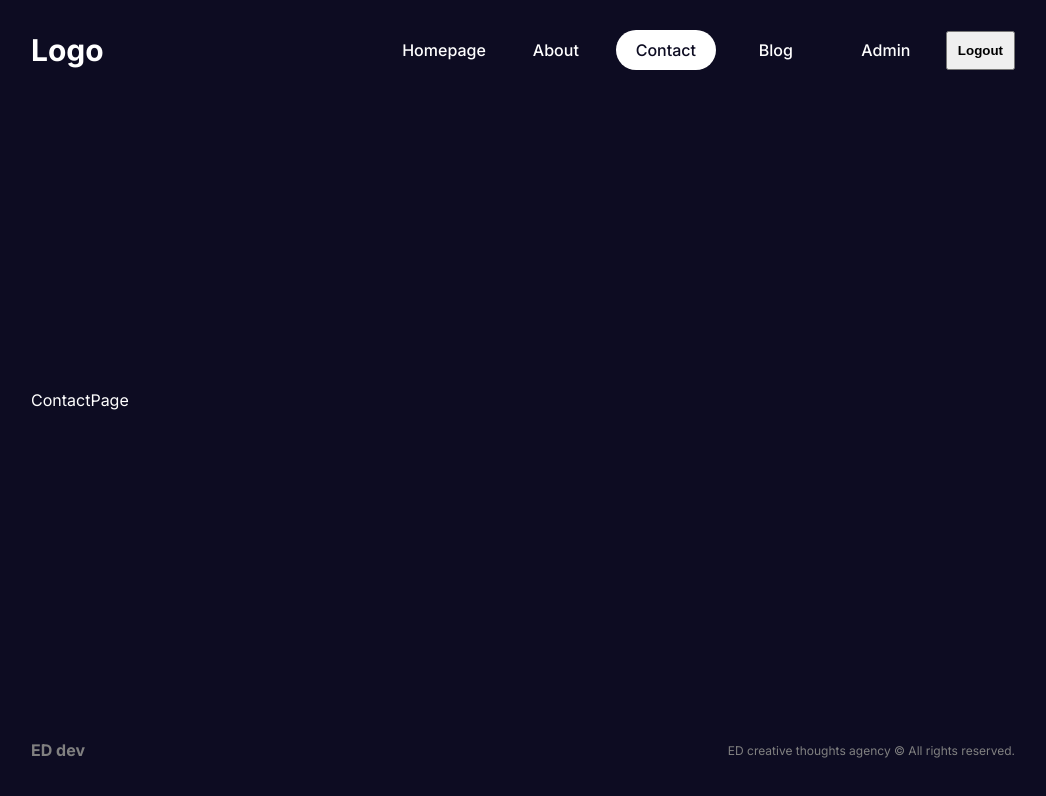
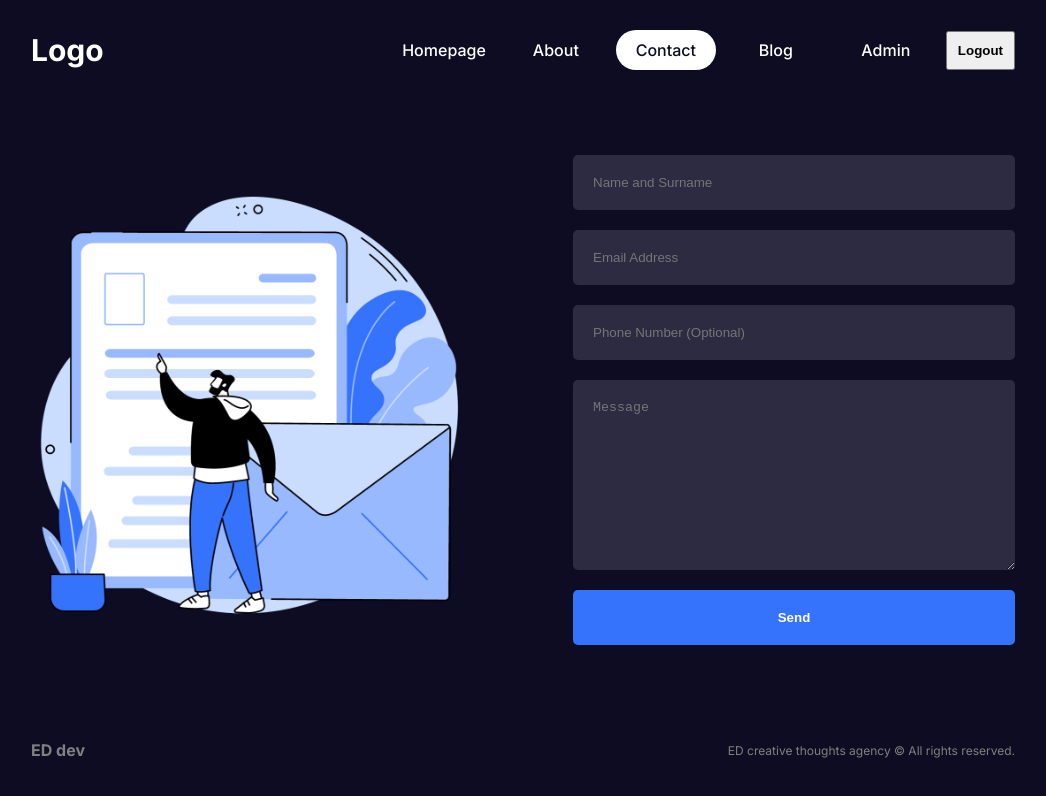
Before and after one commit to emredurgunlu/nextjs-fullstack-blog-app, a Next.js app: page /contact in a window 1280 px wide. Shown: the top 796 px of the page, without its empty margins (117-1163 px from the left). Built offline with nearby package versions, Linux system fonts and the light colour scheme.

Commit message:
styling for contact page

```diff
--- /dev/null
+++ b/src/app/contact/contact.module.css
@@ -0,0 +1,45 @@
+.container {
+  display: flex;
+  align-items: center;
+  gap: 100px;
+}
+
+.imgContainer {
+  flex: 1;
+  height: 500px;
+  position: relative;
+}
+
+.img {
+  object-fit: contain;
+}
+
+.formContainer {
+  flex: 1;
+}
+
+.form {
+  display: flex;
+  flex-direction: column;
+  gap: 20px;
+}
+
+.form input,
+.form textarea {
+  padding: 20px;
+  border-radius: 5px;
+  border: none;
+  outline: none;
+  background-color: var(--bgSoft);
+  color: var(--text);
+}
+
+.form button {
+  padding: 20px;
+  background-color: var(--btn);
+  color: var(--text);
+  font-weight: bold;
+  border: none;
+  border-radius: 5px;
+  cursor: pointer;
+}
--- a/src/app/contact/page.jsx
+++ b/src/app/contact/page.jsx
@@ -1,5 +1,31 @@
+import Image from "next/image";
+import styles from "./contact.module.css";
+
 const ContactPage = () => {
-  return <div>ContactPage</div>;
+  return (
+    <div className={styles.container}>
+      {/* home ve about sayfalarında .imgContainer sınıfıma yükseklik vermedik çünkü yazıların sağında kaldığı için yazıların yüksekliğini aldı faka
+      contact sayfasında yazıların solunda kaldığı için referans alacağı yükseklik olmadığı için yükseklik vermezsek hata verir */}
+      <div className={styles.imgContainer}>
+        <Image src="/contact.png" alt="" fill className={styles.img} />
+      </div>
+      <div className={styles.formContainer}>
+        <form action="" className={styles.form}>
+          <input type="text" placeholder="Name and Surname" />
+          <input type="text" placeholder="Email Address" />
+          <input type="text" placeholder="Phone Number (Optional)" />
+          <textarea
+            name=""
+            id=""
+            cols="30"
+            rows="10"
+            placeholder="Message"
+          ></textarea>
+          <button>Send</button>
+        </form>
+      </div>
+    </div>
+  );
 };
 
 export default ContactPage;
```
